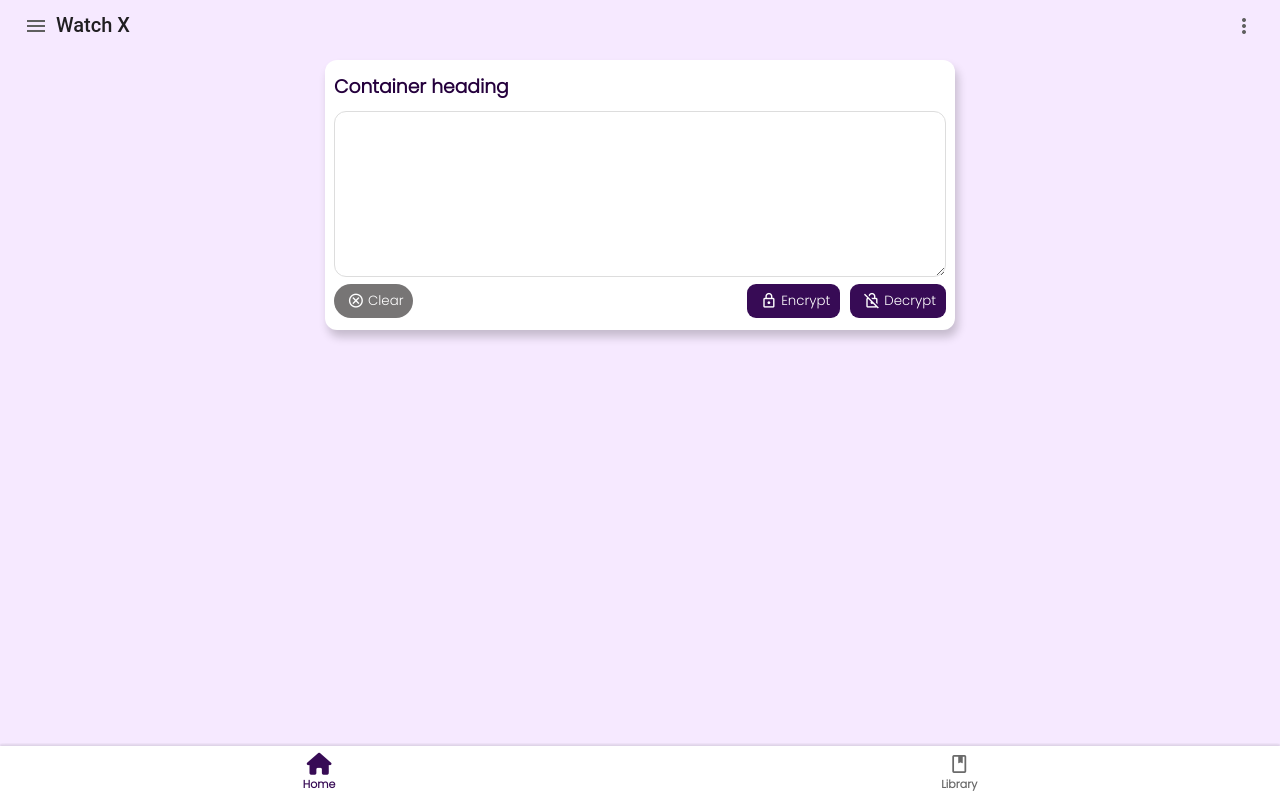
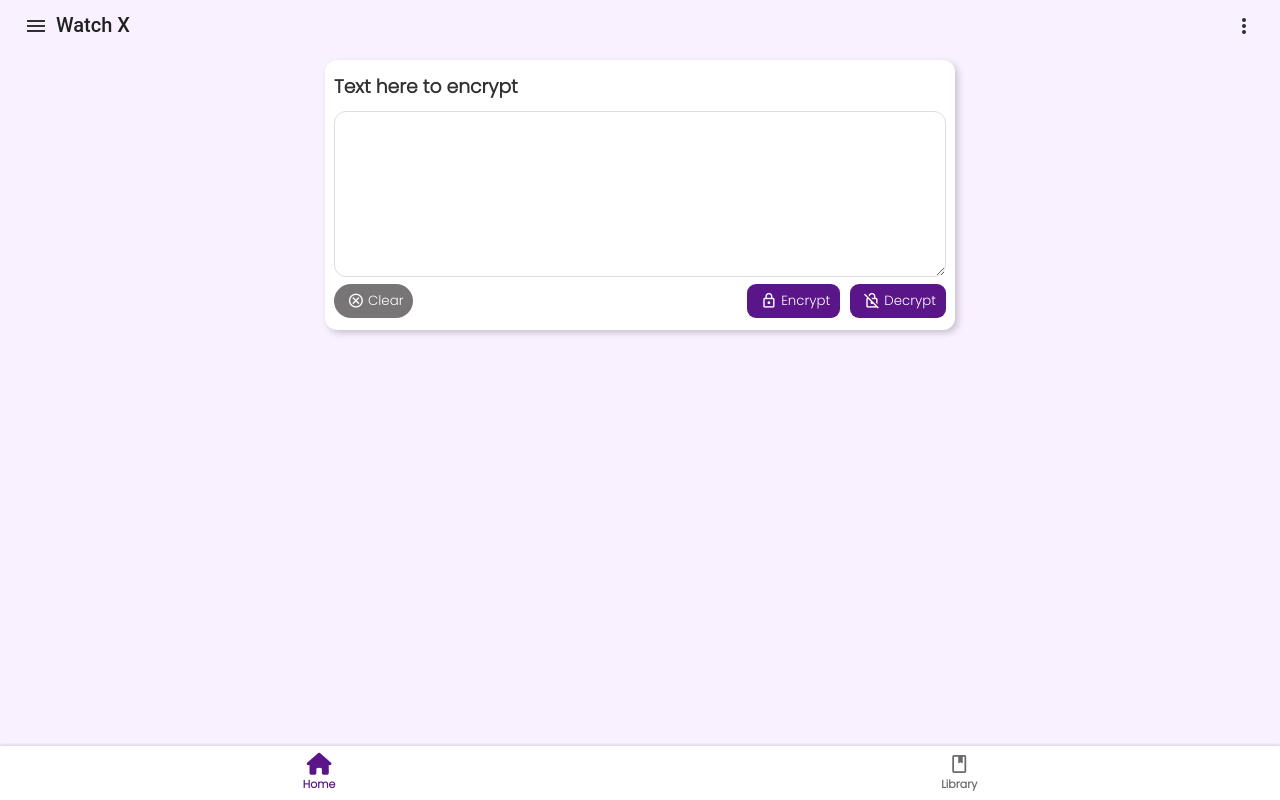
Before and after one commit to SSProject99/MyProject, an Angular app: page /container in a window 1280 px wide. Built offline with nearby package versions, Linux system fonts and the light colour scheme; no server answers.

Commit message:
Changed stylings

```diff
--- a/src/app/container/container.component.css
+++ b/src/app/container/container.component.css
@@ -1,6 +1,7 @@
 
 h3 {
     font-weight: 600;
+    font-size: 15;
 }
 
 textarea {
--- a/src/app/container/container.component.ts
+++ b/src/app/container/container.component.ts
@@ -12,7 +12,7 @@ export class ContainerComponent implements OnInit {
   constructor(private containerResultboxService : ContainerResultboxService, private dataService : DataService) {}
 
   data! : any[];
-  containerHeading = "Container heading";
+  containerHeading = "Text here to encrypt";
   inputText : any;
   resultText : any;
   reverseText : any;
--- a/src/app/datacoupon/datacoupon.component.css
+++ b/src/app/datacoupon/datacoupon.component.css
@@ -10,6 +10,10 @@
     justify-content: space-around;
 }
 
+h4 {
+    font-size: 15px;
+}
+
 .couponbox {
     position: relative;
     height: max-content;
@@ -17,7 +21,7 @@
     overflow: hidden;
     display: flex;
     margin-top: -1px;
-    border: 1px solid rgba(0,0,0,0.2);
+    border: 1px solid #E4E4E4;
     /* border-radius: 10px; */
     /* margin: 5px; */
     background-color: white;
@@ -47,7 +51,7 @@
     color: var(--text-color);
 }
 
-.watchnow-link {
+.data-action-link {
     display: flex;
     align-items: center;
     justify-content: center;
@@ -57,27 +61,45 @@
     padding: 10px;
 }
 
+.data-action-icon  {
+    font-size: 20px;
+    color: var(--menu-item-color);
+}
+
 .data-actions {
     display: flex;
     align-items: center;
 }
 
+.menu-container {
+    height: 500px;
+}
+
 .menu-item {
     display: flex;
     align-items: center;
-    color: var(--text-color);
+    height: min-content;
+    /* color: var(--menu-item-color); */
+}
+
+.menu-item-icon {
+    color: var(--menu-item-color);
+    font-size: 18px;
 }
 
 .menu-item-name {
+    color: var(--menu-item-color);
     margin-left: 7px;
+    font-size: 13px;
 }
 
-.watchnow-link {
+.data-action-link{
     color: var(--text-color);
     text-decoration: none;
 }
 
-.watchnow-link:hover {
+
+.data-action-link:hover {
     color: var(--button-pri-active);
 }
 
--- a/src/app/datacoupon/datacoupon.component.html
+++ b/src/app/datacoupon/datacoupon.component.html
@@ -8,25 +8,25 @@
                     </div>
                     <div class="metadata">
                         <div class="metadata-title">
-                            <h4>{{data.WatchXData}}</h4>
+                            <h4 #copyTextVal>{{data.WatchXData}}</h4>
                         </div>
                         <p>Video description</p>
                     </div>
                     <div class="watchnow">
-                        <a class="watchnow-link" href="{{data.WatchXData}}">
-                            <span class="material-symbols-rounded">play_circle</span>
+                        <a class="data-action-link" href="{{data.WatchXData}}">
+                            <span class="material-symbols-rounded data-action-icon">play_circle</span>
                         </a>
                     </div>
                     <div class="data-actions">
                         <button mat-icon-button [matMenuTriggerFor]="menu">
-                            <mat-icon>more_vert</mat-icon>
+                            <mat-icon class="data-action-icon">more_vert</mat-icon>
                         </button>
                         <mat-menu #menu="matMenu">
                             <button mat-menu-item class="menu-item" (click)="deleteDataFromDatabase(data.KeyWatchXData)">
                                 <span class="material-symbols-rounded menu-item-icon">delete</span>
                                 <span class="menu-item-name">Delete</span>
                             </button>
-                            <button mat-menu-item class="menu-item">
+                            <button mat-menu-item class="menu-item" (click)="copyResult(copyTextVal)">
                                 <span class="material-symbols-rounded menu-item-icon">content_copy</span>
                                 <span class="menu-item-name">Copy</span>
                             </button>
@@ -46,13 +46,13 @@
                         </div>
                     </div>
                     <div class="watchnow">
-                        <button class="watchnow-link" (click)="copyResult(copyTextVal)">
-                            <span class="material-symbols-outlined">content_copy</span>
+                        <button class="data-action-link" (click)="copyResult(copyTextVal)">
+                            <span class="material-symbols-outlined data-action-icon">content_copy</span>
                         </button>
                     </div>
                     <div class="data-actions">
                         <button mat-icon-button [matMenuTriggerFor]="menu">
-                            <mat-icon>more_vert</mat-icon>
+                            <mat-icon class="data-action-icon">more_vert</mat-icon>
                         </button>
                         <mat-menu #menu="matMenu">
                             <button mat-menu-item class="menu-item" (click)="deleteDataFromDatabase(data.KeyWatchXData)">
@@ -74,25 +74,25 @@
                 <div class="couponbox">
                     <div class="metadata">
                         <div class="metadata-title">
-                            <h4>{{data.WatchXData}}</h4>
+                            <h4 #copyTextVal>{{data.WatchXData}}</h4>
                         </div>
                         <p>URL description</p>
                     </div>
                     <div class="watchnow">
-                        <a class="watchnow-link" href="{{data.WatchXData}}">
-                            <span class="material-symbols-rounded">link</span>
+                        <a class="data-action-link" href="{{data.WatchXData}}">
+                            <span class="material-symbols-rounded  data-action-icon">link</span>
                         </a>
                     </div>
                     <div class="data-actions">
                         <button mat-icon-button [matMenuTriggerFor]="menu">
-                            <mat-icon>more_vert</mat-icon>
+                            <mat-icon class="data-action-icon">more_vert</mat-icon>
                         </button>
                         <mat-menu #menu="matMenu">
                             <button mat-menu-item class="menu-item" (click)="deleteDataFromDatabase(data.KeyWatchXData)">
                                 <span class="material-symbols-rounded menu-item-icon">delete</span>
                                 <span class="menu-item-name">Delete</span>
                             </button>
-                            <button mat-menu-item class="menu-item">
+                            <button mat-menu-item class="menu-item" (click)="copyResult(copyTextVal)">
                                 <span class="material-symbols-rounded menu-item-icon">content_copy</span>
                                 <span class="menu-item-name">Copy</span>
                             </button>
--- a/src/app/datacoupon/datacoupon.component.ts
+++ b/src/app/datacoupon/datacoupon.component.ts
@@ -97,7 +97,7 @@ export class DatacouponComponent implements OnInit {
   checkInputType(input: string): string {
     const youtubeLinkPattern = /^(https?:\/\/)?(www\.)?(youtube\.com|youtu\.be)\/.+/;
     const urlPattern = /[(http(s)?):\/\/(www\.)?a-zA-Z0-9@:%._\+~#=]{2,256}\.[a-z]{2,6}\b([-a-zA-Z0-9@:%_\+.~#?&//=]*)/;
-    const alphabeticPattern = /^[A-Za-z0-9]+$/;
+    const alphabeticPattern = /^[A-Za-z0-9 \n]+$/;
 
     if (youtubeLinkPattern.test(input)) {
       return "YoutubeLink";
--- a/src/app/datafilter/datafilter.component.css
+++ b/src/app/datafilter/datafilter.component.css
@@ -25,7 +25,7 @@
     padding: 5px 12px;
     border-radius: 50px;
     font-size: 12px;
-    border: 1px solid var(--button-pri-hover);
+    border: none;
     background: white;
     margin: 5px;
 }
@@ -39,6 +39,11 @@
     margin-right: 5px;
 }
 
+.filter-action-icon {
+    font-size: 20px;
+    color: var(--menu-item-color);
+}
+
 .coupon-sorter-container {
 
 }
--- a/src/app/datafilter/datafilter.component.html
+++ b/src/app/datafilter/datafilter.component.html
@@ -11,7 +11,7 @@
 
     <div class="coupon-sorter-container">
         <button mat-icon-button [matMenuTriggerFor]="menu">
-            <mat-icon>tune</mat-icon>
+            <mat-icon class="filter-action-icon">tune</mat-icon>
         </button>
         <mat-menu #menu="matMenu">
             <button mat-menu-item>
--- a/src/app/datafilter/datafilter.component.ts
+++ b/src/app/datafilter/datafilter.component.ts
@@ -17,8 +17,8 @@ export class DatafilterComponent implements OnInit {
 
   filterAppliedIcon = 'check';
   filterApplied = "All";
+  selectedFilterCol = "var(--button-pri-hover)";
   unselectedFilterCol = "var(--filter-button-lite)";
-  selectedFilterCol = "var(--button-pri-hover)";
   inactiveFilterColor = "var(--inactive-filter-color)"
 
   filterSelected(selectedFilterName: any) {
--- a/src/styles.css
+++ b/src/styles.css
@@ -7,7 +7,7 @@
 }
 
 :root {
-    --background-lite: rgb(246, 233, 255);
+    --background-lite: rgb(249, 241, 255);
     --background-dark: rgb(35, 7, 54);
     --background-filter-lite: rgb(248, 242, 253);
     --filter-button-lite: rgb(230, 205, 250);
@@ -15,15 +15,17 @@
     --background-play: rgb(61, 6, 99);
     --font-name: 'Poppins', sans-serif;
     --heading-color: rgb(37, 0, 61);
-    --button-pri: rgb(55, 11, 85);
-    --button-pri-hover: rgb(89, 19, 136);
-    --button-pri-active: rgb(109, 25, 165);
-    --text-color: #5f5f5f;
-    --inactive-filter-color: #444;
+    --button-pri: rgb(90, 21, 136);
+    --button-pri-hover: rgb(112, 29, 167);
+    --button-pri-active: rgb(133, 32, 201);
+    --text-color: #313131;
+    --inactive-filter-color: rgb(112, 29, 167);
     --grey-lite: rgb(119, 117, 117);
     --grey-lite-hover: rgb(136, 134, 134);
     --grey-lite-active: rgb(165, 164, 164);
-    --white-color: rgba(255,255,255,1)
+    --white-color: rgba(255,255,255,1);
+    --menu-item-color: #616161;
+    --side-icon-color: #616161;
 }
 
 body {
@@ -32,11 +34,16 @@ body {
 }
 
 h1, h2, h3, h4, h5, h6 {
-    color: var(--heading-color);
+    color: var(--text-color);
 }
 
+a,
 button {
     cursor: pointer;
+    user-select: none;
+    -webkit-user-select: none;
+    -webkit-tap-highlight-color: transparent;
+    -moz-user-select: none;
 }
 
 .home-page-view {
@@ -49,7 +56,7 @@ button {
     padding: 12px 9px;
     border-radius: 12px;
     background: white;
-    box-shadow: 3px 7px 10px rgba(0, 0, 0, 0.2);
+    box-shadow: 3px 3px 7px rgba(0, 0, 0, 0.2);
 }
 
 .container-box-heading {
```
